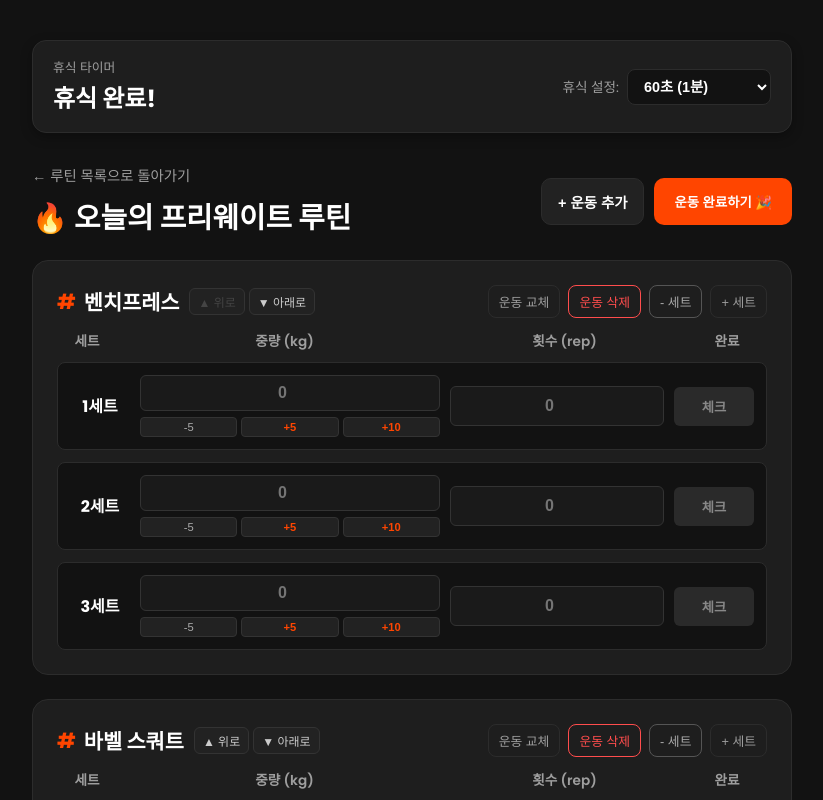
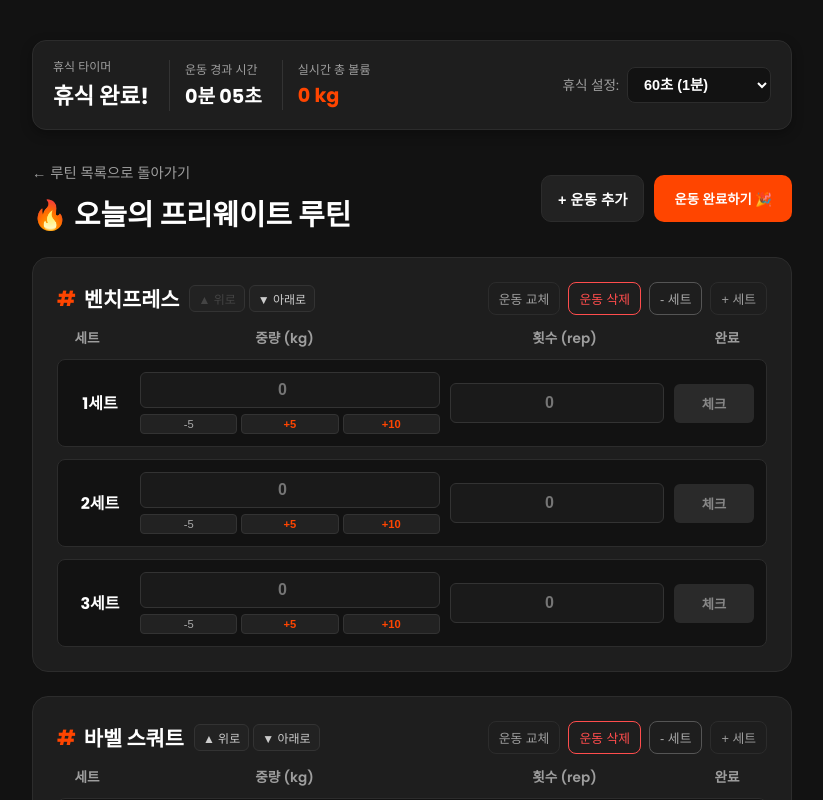
Before and after one commit to yoonjichang/yoonjichang, a React (Vite) app: page /workout in a window 1280 px wide. Shown: the top 800 px of the page, without its empty margins (228-1051 px from the left). Built offline with nearby package versions, Linux system fonts and the light colour scheme.

Commit message:
실시간 운동 소요 시간 측정 및 총 볼륨 통계 기능 추가 완료

```diff
--- a/src/pages/WorkoutSession.jsx
+++ b/src/pages/WorkoutSession.jsx
@@ -134,9 +134,37 @@ export default function WorkoutSession() {
     return initialData;
   });
 
-  // ↕️ 운동 순서 위로 이동
+  // ⏱️ 운동 시작 시간 및 소요 시간 타이머 상태
+  const [secondsElapsed, setSecondsElapsed] = useState(0);
+
+  useEffect(() => {
+    const timeTimer = setInterval(() => {
+      setSecondsElapsed((prev) => prev + 1);
+    }, 1000);
+    return () => clearInterval(timeTimer);
+  }, []);
+
+  const formatWorkoutDuration = (totalSeconds) => {
+    const mins = Math.floor(totalSeconds / 60);
+    const secs = totalSeconds % 60;
+    return `${mins}분 ${secs < 10 ? '0' : ''}${secs}초`;
+  };
+
+  // 🧮 총 볼륨(Total Volume = Σ (중량 × 횟수)) 계산 함수
+  const calculateTotalVolume = () => {
+    let total = 0;
+    Object.values(workoutData).forEach((sets) => {
+      sets.forEach((s) => {
+        const w = Number(s.weight) || 0;
+        const r = Number(s.reps) || 0;
+        total += w * r;
+      });
+    });
+    return total;
+  };
+
   const moveExerciseUp = (index) => {
-    if (index === 0) return; // 맨 첫 번째면 불가
+    if (index === 0) return;
     const newList = [...exerciseList];
     const temp = newList[index];
     newList[index] = newList[index - 1];
@@ -144,9 +172,8 @@ export default function WorkoutSession() {
     setExerciseList(newList);
   };
 
-  // ↕️ 운동 순서 아래로 이동
   const moveExerciseDown = (index) => {
-    if (index === exerciseList.length - 1) return; // 맨 마지막이면 불가
+    if (index === exerciseList.length - 1) return;
     const newList = [...exerciseList];
     const temp = newList[index];
     newList[index] = newList[index + 1];
@@ -323,11 +350,14 @@ export default function WorkoutSession() {
 
   const handleFinishWorkout = () => {
     const today = new Date().toISOString().split('T')[0];
+    const totalVol = calculateTotalVolume();
 
     const workoutRecord = {
       id: Date.now(),
       date: today,
       title: routine.title,
+      duration: formatWorkoutDuration(secondsElapsed),
+      totalVolume: totalVol,
       data: workoutData
     };
 
@@ -336,7 +366,7 @@ export default function WorkoutSession() {
 
     localStorage.setItem('lifton_workout_history', JSON.stringify(updatedRecords));
 
-    alert('🎉 오늘 운동 기록이 캘린더에 안전하게 저장되었습니다!');
+    alert(`🎉 운동 완료!\n⏱️ 총 소요 시간: ${formatWorkoutDuration(secondsElapsed)}\n💪 총 볼륨: ${totalVol.toLocaleString()} kg`);
     navigate('/routine');
   };
 
@@ -349,27 +379,33 @@ export default function WorkoutSession() {
   return (
     <div className="container" style={{ padding: '40px 20px', maxWidth: '800px', paddingBottom: '120px' }}>
 
-      {/* ⏱️ 상단 고정 휴식 타이머 바 */}
+      {/* ⏱️ 상단 고정 휴식 타이머 & 실시간 통계 바 */}
       <div style={{
         backgroundColor: 'var(--surface)', border: '1px solid var(--border)', borderRadius: '14px',
         padding: '16px 20px', marginBottom: '30px', display: 'flex', justifyContent: 'space-between', alignItems: 'center',
-        boxShadow: '0 4px 12px rgba(0,0,0,0.3)'
+        boxShadow: '0 4px 12px rgba(0,0,0,0.3)', flexWrap: 'wrap', gap: '15px'
       }}>
-        <div style={{ display: 'flex', alignItems: 'center', gap: '15px' }}>
+        <div style={{ display: 'flex', alignItems: 'center', gap: '20px', flexWrap: 'wrap' }}>
           <div>
-            <div style={{ fontSize: '0.8rem', color: 'var(--sub)', marginBottom: '2px' }}>휴식 타이머</div>
-            <div style={{ fontSize: '1.5rem', fontWeight: '700', color: isTimerActive ? 'var(--primary)' : 'var(--text)' }}>
+            <div style={{ fontSize: '0.75rem', color: 'var(--sub)', marginBottom: '2px' }}>휴식 타이머</div>
+            <div style={{ fontSize: '1.4rem', fontWeight: '700', color: isTimerActive ? 'var(--primary)' : 'var(--text)' }}>
               {isTimerActive ? formatTime(timeLeft) : (timeLeft === 0 && isTimerActive === false ? '휴식 완료!' : formatTime(restTimeSetting))}
             </div>
           </div>
-          {isTimerActive && (
-            <button
-              onClick={() => setIsTimerActive(false)}
-              style={{ background: '#333', border: 'none', color: '#fff', padding: '6px 12px', borderRadius: '6px', fontSize: '0.8rem', cursor: 'pointer' }}
-            >
-              타이머 일시정지
-            </button>
-          )}
+
+          <div style={{ borderLeft: '1px solid #333', paddingLeft: '15px' }}>
+            <div style={{ fontSize: '0.75rem', color: 'var(--sub)', marginBottom: '2px' }}>운동 경과 시간</div>
+            <div style={{ fontSize: '1.2rem', fontWeight: '700', color: '#fff' }}>
+              {formatWorkoutDuration(secondsElapsed)}
+            </div>
+          </div>
+
+          <div style={{ borderLeft: '1px solid #333', paddingLeft: '15px' }}>
+            <div style={{ fontSize: '0.75rem', color: 'var(--sub)', marginBottom: '2px' }}>실시간 총 볼륨</div>
+            <div style={{ fontSize: '1.2rem', fontWeight: '700', color: 'var(--primary)' }}>
+              {calculateTotalVolume().toLocaleString()} kg
+            </div>
+          </div>
         </div>
 
         <div style={{ display: 'flex', alignItems: 'center', gap: '8px' }}>
@@ -440,8 +476,6 @@ export default function WorkoutSession() {
               }}
             >
               <div style={{ display: 'flex', justifyContent: 'space-between', alignItems: 'center', marginBottom: '12px', flexWrap: 'wrap', gap: '10px' }}>
-
-                {/* 운동 제목과 ↕️ 순서 변경 버튼 그룹 */}
                 <div style={{ display: 'flex', alignItems: 'center', gap: '10px', flexWrap: 'wrap' }}>
                   <h3 style={{ fontSize: '1.3rem', color: 'var(--text)', display: 'flex', alignItems: 'center', gap: '8px', margin: 0 }}>
                     <span style={{ color: 'var(--primary)' }}>#</span> {exName}
@@ -451,29 +485,20 @@ export default function WorkoutSession() {
                     <button
                       onClick={() => moveExerciseUp(idx)}
                       disabled={idx === 0}
-                      style={{
-                        backgroundColor: '#222', border: '1px solid #333', color: idx === 0 ? '#444' : '#ccc',
-                        padding: '4px 8px', borderRadius: '6px', fontSize: '0.75rem', cursor: idx === 0 ? 'not-allowed' : 'pointer'
-                      }}
-                      title="위로 이동"
+                      style={{ backgroundColor: '#222', border: '1px solid #333', color: idx === 0 ? '#444' : '#ccc', padding: '4px 8px', borderRadius: '6px', fontSize: '0.75rem', cursor: idx === 0 ? 'not-allowed' : 'pointer' }}
                     >
                       ▲ 위로
                     </button>
                     <button
                       onClick={() => moveExerciseDown(idx)}
                       disabled={idx === exerciseList.length - 1}
-                      style={{
-                        backgroundColor: '#222', border: '1px solid #333', color: idx === exerciseList.length - 1 ? '#444' : '#ccc',
-                        padding: '4px 8px', borderRadius: '6px', fontSize: '0.75rem', cursor: idx === exerciseList.length - 1 ? 'not-allowed' : 'pointer'
-                      }}
-                      title="아래로 이동"
+                      style={{ backgroundColor: '#222', border: '1px solid #333', color: idx === exerciseList.length - 1 ? '#444' : '#ccc', padding: '4px 8px', borderRadius: '6px', fontSize: '0.75rem', cursor: idx === exerciseList.length - 1 ? 'not-allowed' : 'pointer' }}
                     >
                       ▼ 아래로
                     </button>
                   </div>
                 </div>
 
-                {/* 종목 관리 버튼들 */}
                 <div style={{ display: 'flex', gap: '8px' }}>
                   <button
                     onClick={() => openReplaceExerciseModal(exName)}
@@ -502,7 +527,6 @@ export default function WorkoutSession() {
                 </div>
               </div>
 
-              {/* 직전 기록 안내 및 불러오기 바 */}
               {lastRecord && (
                 <div style={{
                   backgroundColor: '#1a1a1a', border: '1px dashed #333', borderRadius: '8px',
```
